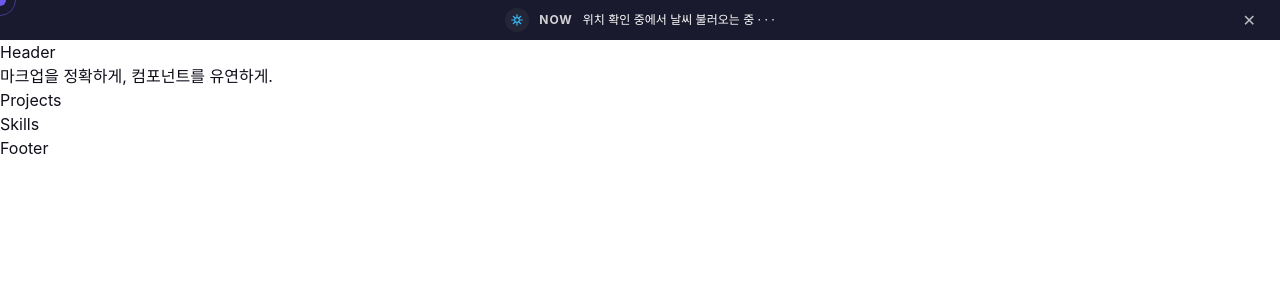
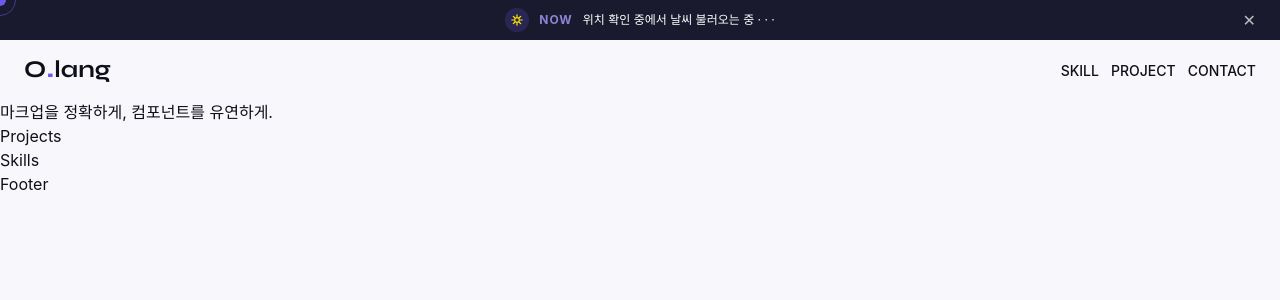
Before and after one commit to oLangS2/portfolio, a React (Create React App) app: page / in a window 1280 px wide. Shown: the top 300 px of the page. Built offline with nearby package versions, Linux system fonts and the light colour scheme; no server answers; a web font is replaced by a local one.

Commit message:
feat: 헤더 작업완료

```diff
--- a/src/components/common/WeatherIcon.jsx
+++ b/src/components/common/WeatherIcon.jsx
@@ -3,7 +3,7 @@ const WeatherIcon = ({ type, size = 14 }) => {
 
   const icons = {
     sun: (
-        <svg {...s} viewBox="0 0 24 24" fill="none" stroke="#38bdf8" strokeWidth="2" strokeLinecap="round">
+      <svg {...s} viewBox="0 0 24 24" fill="none" stroke="#ffe500" strokeWidth="2" strokeLinecap="round">
         <circle cx="12" cy="12" r="4" />
         {[0, 45, 90, 135, 180, 225, 270, 315].map((deg) => {
           const d = (deg * Math.PI) / 180;
@@ -28,12 +28,13 @@ const WeatherIcon = ({ type, size = 14 }) => {
         <line x1="16" y1="19" x2="16" y2="21" />
       </svg>
     ),
+
     snow: (
       <svg {...s} viewBox="0 0 24 24" fill="none" stroke="#bae6fd" strokeWidth="2" strokeLinecap="round">
         <path d="M17.5 15H9a7 7 0 1 1 6.71-9h1.79a4.5 4.5 0 0 1 0 9z" />
-          <line x1="8" y1="19" x2="8" y2="23" />
-          <line x1="12" y1="17" x2="12" y2="23" />
-          <line x1="16" y1="19" x2="16" y2="23" />
+        <path d="M8 18h0m0-2h0m0 4h0m-1-2h2" strokeWidth="2.5" />
+        <path d="M12 20h0m0-2h0m0 4h0m-1-2h2" strokeWidth="2.5" />
+        <path d="M16 18h0m0-2h0m0 4h0m-1-2h2" strokeWidth="2.5" />
       </svg>
     ),
   };
--- a/src/components/layout/Header.jsx
+++ b/src/components/layout/Header.jsx
@@ -1,7 +1,22 @@
 import React from 'react'
+import "./Header.scss"
 
 export default function Header() {
   return (
-    <div>Header</div>
+    <header className='header'>
+      <div className='header__logo'>
+        O
+        <span className="point">.</span>
+        lang
+      </div>
+      <nav>
+        <ul className='header__list'>
+          <li className='header__item'>skill</li>
+          <li className='header__item'>project</li>
+          <li className='header__item'>contact</li>
+        </ul>
+      </nav>
+    </header>
+
   )
 }
--- /dev/null
+++ b/src/components/layout/Header.scss
@@ -0,0 +1,36 @@
+@use '../../styles/reset';
+@use '../../styles/variables' as var;
+
+.weather-banner + .header{
+    top: 40px;
+}
+.header{
+    padding: 12px 24px;
+    display: flex;
+    align-items: center;
+    justify-content: space-between;
+    position: sticky;
+    top: 0px;
+    z-index: 999;
+    background: var.$gray-6;
+
+    &__logo{
+        font-family: 'Syne', sans-serif;
+        font-weight: 700;
+        font-size: 24px;
+        .point{
+            color:var.$point-light;
+            font-size: 30px;
+            line-height: 24px;
+        }
+    }
+
+    &__list{
+        display: flex;
+        align-items: center;
+        gap: 12px;
+        text-transform: uppercase;
+        font-size: 14px;
+        font-weight: 500;
+    }
+}
--- a/src/components/layout/WeatherBanner.jsx
+++ b/src/components/layout/WeatherBanner.jsx
@@ -11,7 +11,7 @@ export default function WeatherBanner() {
   if (!visible || error) return null
 
   return (
-    <div className="weather-banner">
+    <div className={visible ? `weather-banner` : `weather-banner has-banner`}>
 
       <div className="weather-banner__left">
         <div className="weather-banner__icon-box">
--- a/src/components/layout/WeatherBanner.scss
+++ b/src/components/layout/WeatherBanner.scss
@@ -8,7 +8,9 @@
   align-items: center;
   justify-content: center;
   gap: 12px;
-  position: relative;
+  position: sticky;
+  top: 0;
+  z-index: 1000;
 
   &__left {
     display: flex;
@@ -20,7 +22,7 @@
     width: 24px;
     height: 24px;
     border-radius: 50%;
-    background: rgba(255, 255, 255, 0.05);
+    background: rgba(var.$point-light,0.2);
     display: flex;
     align-items: center;
     justify-content: center;
@@ -29,7 +31,7 @@
 
   &__tag {
     font-size: 12px;
-    color: var.$white-0;
+    color: #aa9eff;
     opacity: 0.8;
     font-weight:700;
     letter-spacing: 0.08em;
--- a/src/components/sections/MainVisual.jsx
+++ b/src/components/sections/MainVisual.jsx
@@ -2,9 +2,9 @@ import React from 'react'
 
 const MainVisual = () => {
   return (
-    <a>
+    <div>
       마크업을 정확하게, 컴포넌트를 유연하게.
-    </a>
+    </div>
   )
 }
 
--- a/src/styles/_reset.scss
+++ b/src/styles/_reset.scss
@@ -1,5 +1,6 @@
 @use 'variables' as var;
 @import url('https://cdn.jsdelivr.net/gh/orioncactus/pretendard/dist/web/static/pretendard.css');
+@import url('https://fonts.googleapis.com/css2?family=Syne:wght@400..800&display=swap');
 
 * { box-sizing: border-box; word-break: keep-all; -webkit-text-size-adjust: none; }
 html, body, div, span, applet, object, iframe, h1, h2, h3, h4, h5, h6, p, blockquote, pre, a, abbr, acronym, address, big, cite, code, del, dfn, em, img, ins, kbd, q, s, samp, small, strike, strong, sub, sup, tt, var, b, u, i, center, dl, dt, dd, ol, ul, li, fieldset, form, label, legend, table, caption, tbody, tfoot, thead, tr, th, td, article, aside, canvas, details, embed, figure, figcaption, footer, header, hgroup, menu, nav, output, ruby, section, summary, time, mark, audio, video { margin: 0; padding: 0; border: 0; }
```
Lines whose indentation alone changed are shown as unchanged.
